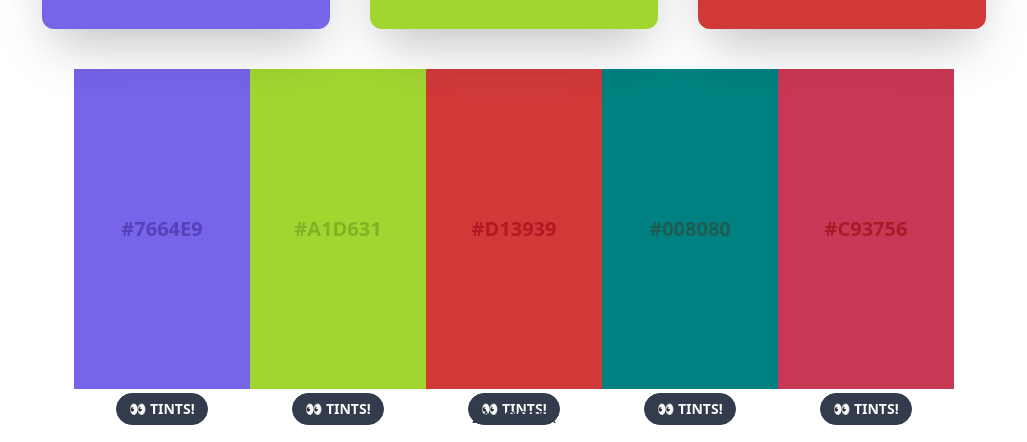
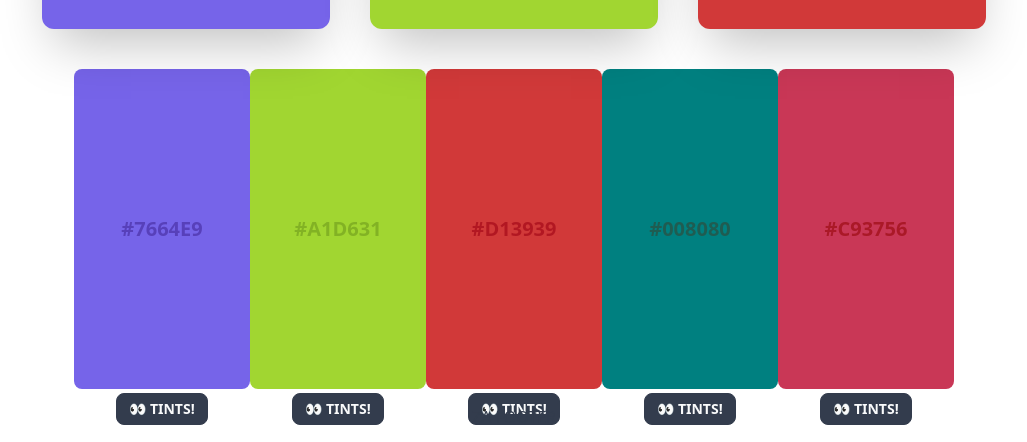
Before and after one commit to rosissharma/DOLORES, a Nuxt app: page / in a window 1280 px wide. Shown: the part 395-837 px from the top of the page, without its empty margins (126-1153 px from the left). Built offline with nearby package versions, Linux system fonts and the light colour scheme.

Commit message:
rounded grid

```diff
--- a/components/GridBlock.vue
+++ b/components/GridBlock.vue
@@ -11,9 +11,7 @@
         sm:h-full
         grid
         place-content-center
-        transition
-        ease-in-out
-        delay-150
+        rounded-lg
       "
       :style="{ backgroundColor: color }"
     >
@@ -32,7 +30,9 @@
       </button>
     </div>
     <template v-if="showTints">
+      <div class="rounded-lg bg-white">
         <div
+          id="tints"
           class="
             w-18
             h-[2.4rem]
@@ -40,9 +40,6 @@
             lg:w-44 lg:h-16
             grid
             place-content-center
-          transition
-          ease-in-out
-          delay-150
           "
           v-for="tint in tints"
           :key="tint"
@@ -55,10 +52,12 @@
             {{ tint }}
           </button>
         </div>
+      </div>
     </template>
     <button
       @click="toggleTints(color)"
-      class="btn btn-xs sm:btn-sm rounded-full mt-1"
+      class="btn btn-sm mt-1"
+      aria-label="Show tints"
     >
       {{ showTints ? "🫣 TINTS!" : "👀 TINTS!" }}
     </button>
@@ -89,3 +88,12 @@ export default {
   },
 };
 </script>
+
+<style scoped>
+#tints:first-child {
+  border-radius: 0.5rem 0.5rem 0 0;
+}
+#tints:last-child {
+  border-radius: 0 0 0.5rem 0.5rem;
+}
+</style>
```
Lines whose indentation alone changed are shown as unchanged.
